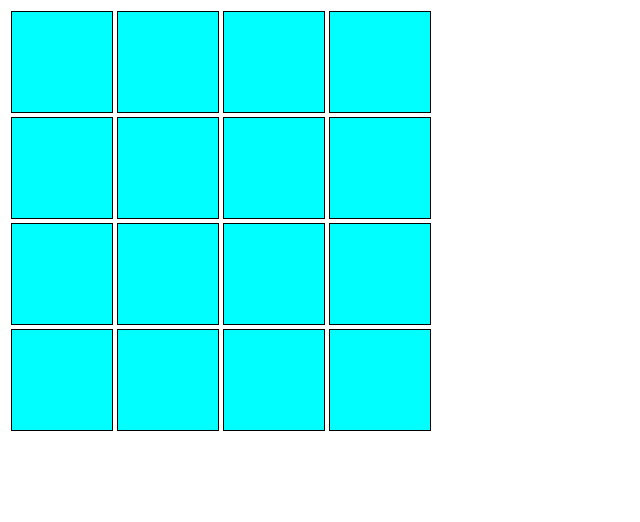
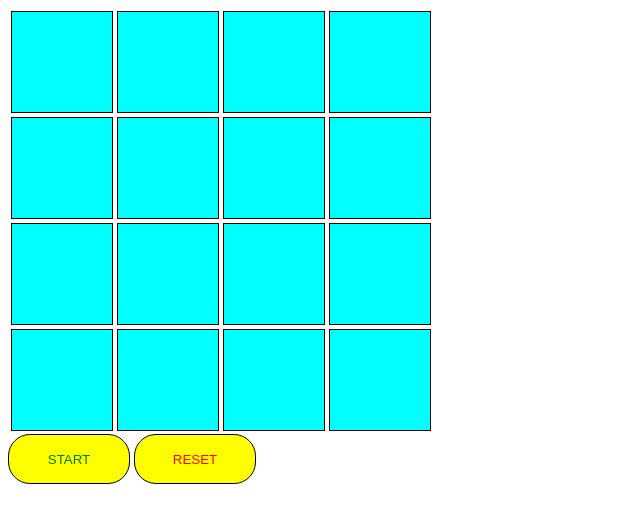
Before and after one commit to kaelaagreen/Group-1-Javascript, a plain HTML site: page index.html in a window 1280 px wide. Shown: the whole page, without its empty margins (0-640 px from the left). Drawn offline with Linux system fonts and the light colour scheme.

Commit message:
Added Button

```diff
--- a/index.html
+++ b/index.html
@@ -35,6 +35,11 @@
         </tr>
     </table>
 
+    <button type="START" value="START">START</button>
+    <button class = "reset" type="RESET" value="RESET">RESET</button>
+
+
+
     <script src="script.js"></script>
 </body>
 </html>
--- a/styles.css
+++ b/styles.css
@@ -1,6 +1,24 @@
 div {
-    background-color: aqua;
-    height: 100px;
-    width: 100px;
-    border:1px solid black;
+  background-color: aqua;
+  height: 100px;
+  width: 100px;
+  border: 1px solid black;
 }
+
+button {
+    border: 1px solid black;
+    height: 50px;
+    width: 122px;
+    border-radius: 22px;
+    color: green;
+    background-color: yellow;
+}
+
+.reset {
+    border: 1px solid black;
+    height: 50px;
+    width: 122px;
+    border-radius: 22px;
+    color: red;
+    background-color: yellow;
+}
```
